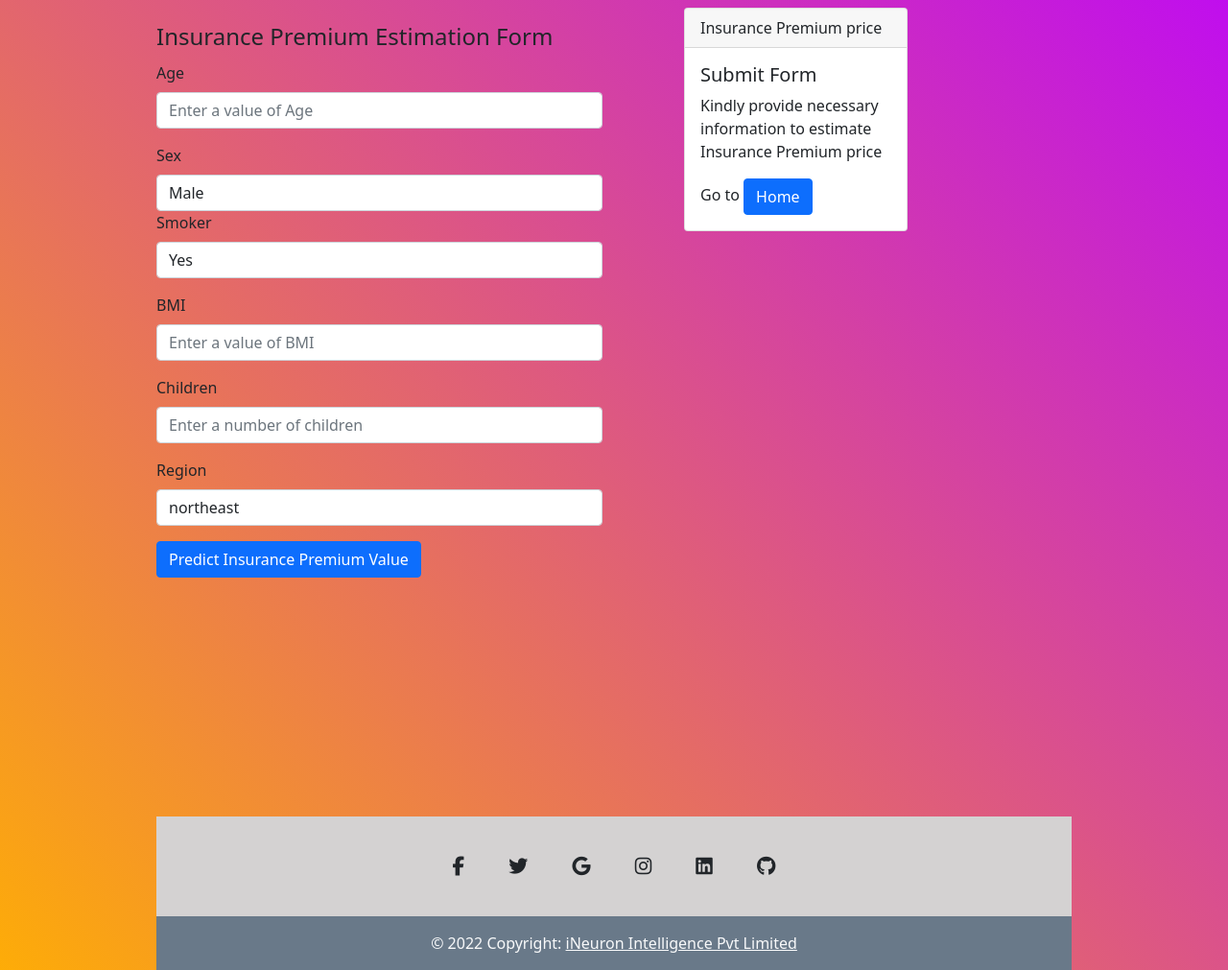
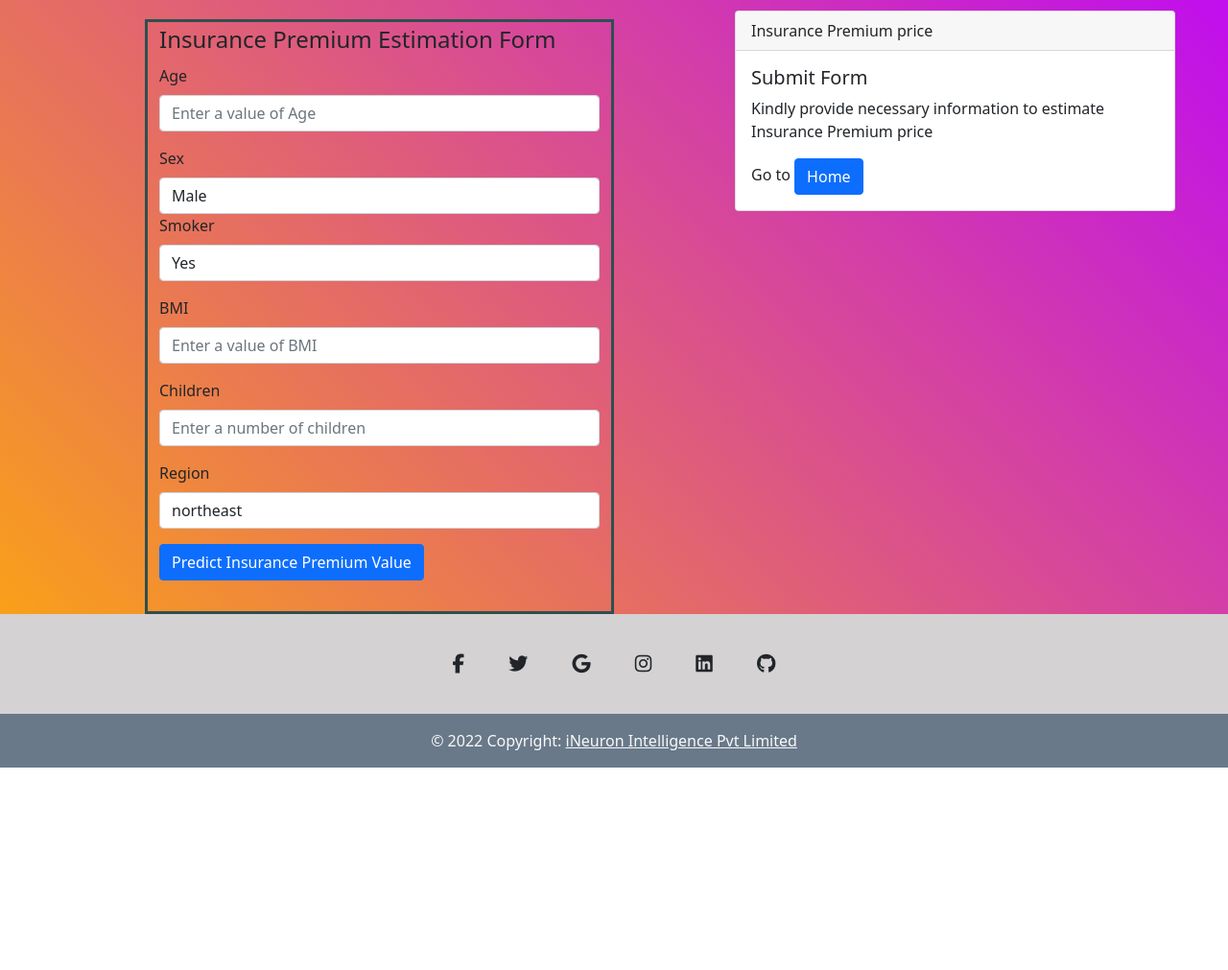
Before and after one commit to iamaakashpal/Insurance-Premium-Prediction, a Flask app: page /predict in a window 1280 px wide. Shown: the part 80-1091 px from the top of the page at 96% size. After the commit the page ends 880 px from the top, so only its background shows below. Run offline with Flask 2, Linux system fonts and the light colour scheme; some libraries are stand-ins or nearby versions.

Commit message:
File Updated'

```diff
--- a/templates/predict.html
+++ b/templates/predict.html
@@ -9,7 +9,7 @@
 {% block content %}
 
 <div class="row">
-    <div class="col-md-6 col-sm-12 col-xs-6 col-lg-6">
+    <div class="col-md-6 col-sm-12 col-xs-6 col-lg-6" style="border-style: solid;border-color: darkslategray;height: 620px;">
 
 
         <form action="/predict" method="post">
@@ -81,8 +81,8 @@
         </form>
     </div>
 
-    <div class="col-md-6 col-sm-12 col-xs-6 col-lg-6">
-        <div class="card" style="left :550px;top:-610px">
+    <!-- <div class="col-md-6 col-sm-12 col-xs-6 col-lg-6"> -->
+        <div class="card" style="left :600px;top:-610px">
             <div class="card-header">
               Insurance Premium price
             </div>
```
